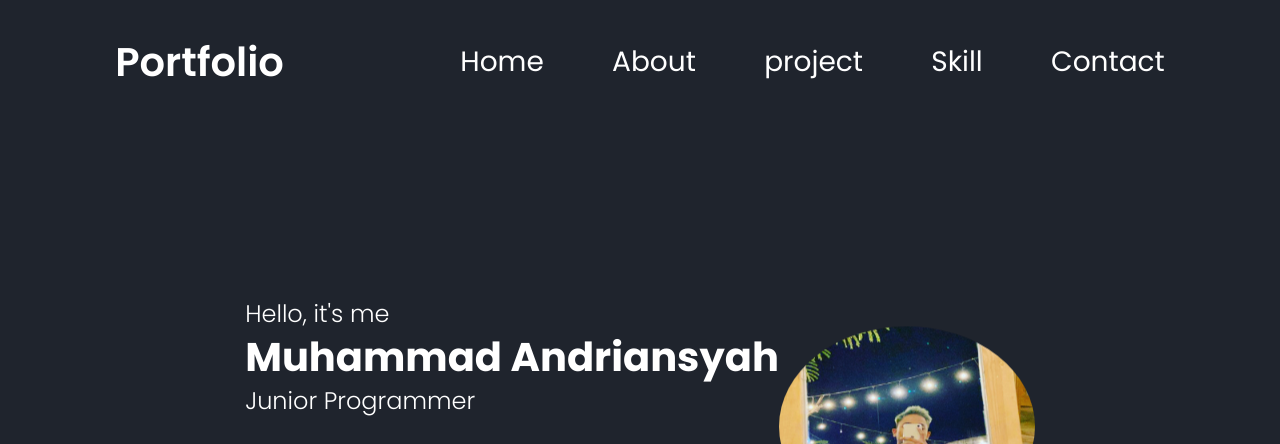
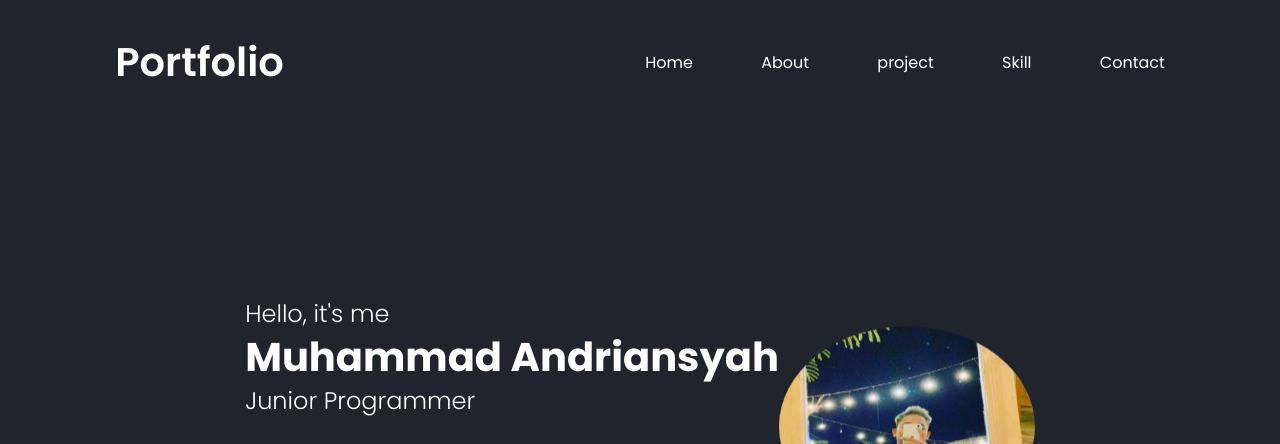
Before and after one commit to muhammadandriansyah/itw2023_project1_233040010, a plain HTML site: page index.html in a window 1280 px wide. Shown: the top 444 px of the page. Drawn offline with nearby package versions, Linux system fonts and the light colour scheme.

Commit message:
mengubah font size navbar

```diff
--- a/style.css
+++ b/style.css
@@ -75,7 +75,7 @@ section {
 }
 
 .navbar a {
-    font-size: 1.75rem;
+    /* font-size: 1.75rem; */
     color: var(--text-color);
     margin-left: 4rem;
     transition: .3s;
@@ -524,7 +524,7 @@ img {
     }
 }
 
-@media (max-width: 450px) {
+@media (max-width: 480px) {
     html {
         font-size: 50%;
     }
```
